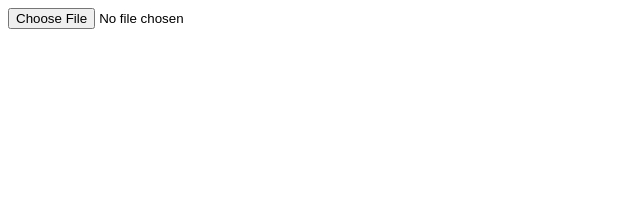
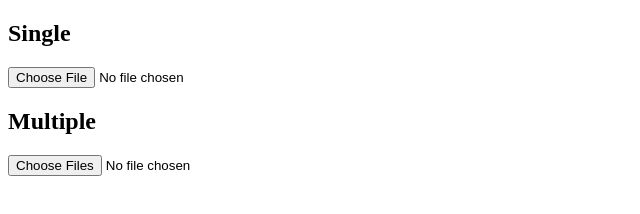
Before and after one commit to oukan/angular-image-compress, a website: page index.html in a window 1280 px wide. Shown: the whole page, without its empty margins (0-640 px from the left). Drawn offline with nearby package versions, Linux system fonts and the light colour scheme.

Commit message:
Multiple demo

```diff
--- a/bower.json
+++ b/bower.json
@@ -1,6 +1,6 @@
 {
   "name": "angular-image-compress",
-  "version": "0.1.3",
+  "version": "0.1.4",
   "homepage": "https://github.com/oukan/angular-image-compress",
   "authors": [
     "eoukan@gmail.com"
--- a/index.html
+++ b/index.html
@@ -12,9 +12,17 @@
 </head>
 
 <body ng-app="angNewsApp">
-    <div>
-        <input id="inputImage" type="file" accept="image/*" image="image1" resize-max-height="800" resize-max-width="800" resize-quality="0.7" resize-type="image/jpg" ng-image-compress/>
+    <div ng-controller="demoCtrl">
+        <h2>Single</h2>
+        <input id="inputImage" type="file" accept="image/*" ng-model="image1" image="image1" resize-max-height="800" resize-max-width="800" resize-quality="0.7" resize-type="image/jpg" ng-image-compress/>
         <img ng-src="{{image1.compressed.dataURL}}" />
+
+        <h2>Multiple</h2>
+        <input id="inputImage" type="file" accept="image/*" ng-model="imageList" image="imageList" resize-max-height="800" resize-max-width="800" resize-quality="0.7" resize-type="image/jpg" multiple="multiple" ng-image-compress/>
+        <div>
+            <img ng-src="{{item.compressed.dataURL}}" ng-repeat="item in imageList" />
+        </div>
+
         <!-- just do a console.log of {{image1}} to see what other options are in the file object -->
     </div>
     <script src="https://ajax.googleapis.com/ajax/libs/angularjs/1.2.29/angular.min.js"></script>
--- a/scripts/app.js
+++ b/scripts/app.js
@@ -1,3 +1,7 @@
 'use strict';
 
 var app = angular.module('angNewsApp', ['ngImageCompress']);
+
+app.controller('demoCtrl', function($scope){
+
+})
```
